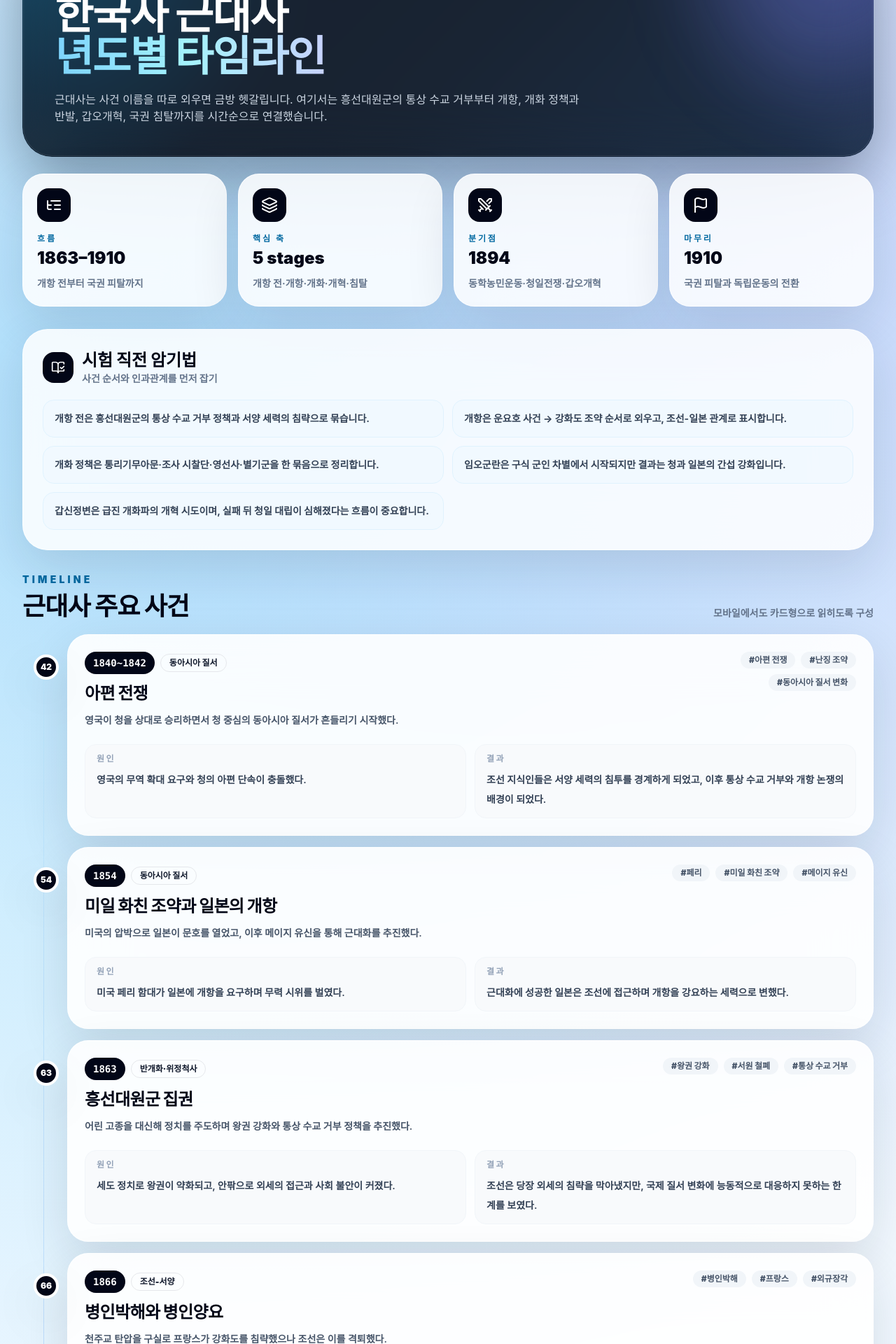
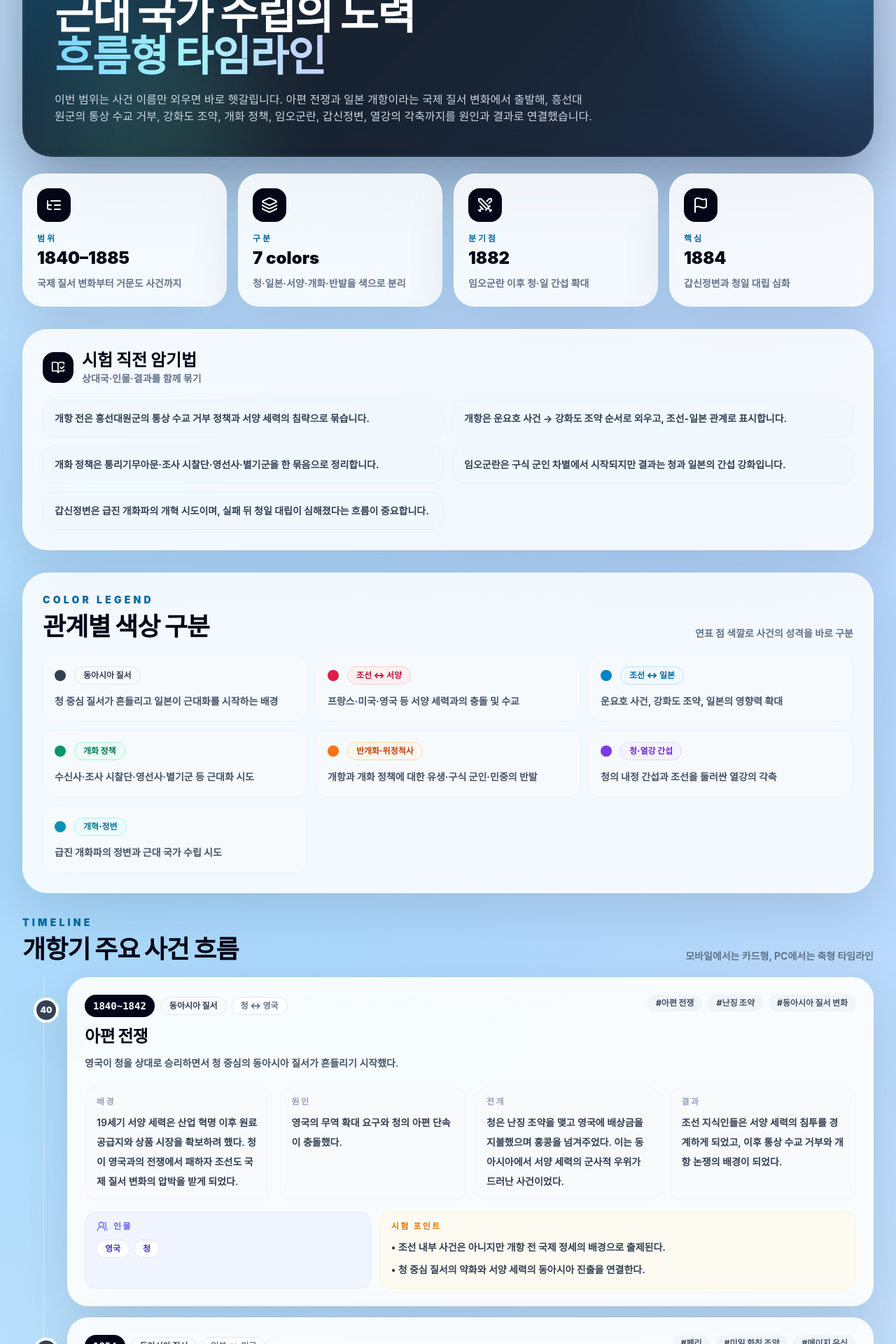
Before and after one commit to hoshinodaisuki0102/KSarchive, a Next.js app: page /subjects/history in a window 1280 px wide. Shown: the part 220-2140 px from the top of the page at 70% size. Built offline with nearby package versions, Linux system fonts and the light colour scheme.

Commit message:
Revamp history page with visual timeline and quizzes

```diff
--- a/app/subjects/history/page.tsx
+++ b/app/subjects/history/page.tsx
@@ -1,15 +1,10 @@
 import Link from "next/link";
-import { ArrowLeft, BookOpenCheck, Flag, Landmark, Layers3, Swords, ListTree } from "lucide-react";
+import { ArrowLeft, BookOpenCheck, Flag, Landmark, Layers3, Swords, ListTree, UsersRound } from "lucide-react";
 import { SiteFooter } from "@/components/site-footer";
-import { modernHistoryStudyTips, modernHistoryTimeline } from "@/lib/history-data";
+import { HistoryQuizPanel } from "@/components/history-quiz-panel";
+import { historyCategoryMeta, modernHistoryStudyTips, modernHistoryTimeline } from "@/lib/history-data";
 
-const categoryStyle = {
-  "개항 전": "border-slate-200 bg-slate-50 text-slate-700",
-  "개항": "border-sky-200 bg-sky-50 text-sky-700",
-  "개화와 반발": "border-amber-200 bg-amber-50 text-amber-700",
-  "개혁": "border-emerald-200 bg-emerald-50 text-emerald-700",
-  "국권 침탈": "border-red-200 bg-red-50 text-red-700"
-} as const;
+const legendOrder = ["동아시아 질서", "조선-서양", "조선-일본", "개화 정책", "반개화·위정척사", "청·열강 간섭", "개혁·정변"] as const;
 
 export default function HistoryPage() {
   return (
@@ -21,17 +16,18 @@ export default function HistoryPage() {
 
         <section className="relative mt-8 overflow-hidden rounded-[42px] bg-mesh-dark p-[1px] shadow-deep">
           <div className="relative rounded-[41px] border border-white/10 bg-white/[0.06] p-7 text-white backdrop-blur-2xl sm:p-9 lg:p-11">
-            <div className="absolute -right-24 -top-24 h-80 w-80 rounded-full bg-indigo-400/25 blur-3xl" />
+            <div className="absolute -right-24 -top-24 h-80 w-80 rounded-full bg-cyan-400/25 blur-3xl" />
+            <div className="absolute -bottom-28 left-10 h-72 w-72 rounded-full bg-emerald-300/15 blur-3xl" />
             <div className="relative max-w-4xl">
               <p className="inline-flex items-center gap-2 rounded-full border border-white/10 bg-white/10 px-4 py-2 text-sm font-black text-sky-100 backdrop-blur">
-                <Landmark className="h-4 w-4" /> Korean History · Modern Era
+                <Landmark className="h-4 w-4" /> Korean History · 개항과 근대 국가 수립의 노력
               </p>
               <h1 className="mt-6 text-4xl font-black leading-tight tracking-tight sm:text-6xl">
-                한국사 근대사<br />
-                <span className="text-gradient-sky">년도별 타임라인</span>
+                근대 국가 수립의 노력<br />
+                <span className="text-gradient-sky">흐름형 타임라인</span>
               </h1>
               <p className="mt-5 max-w-3xl text-sm leading-8 text-slate-300 sm:text-base">
-                근대사는 사건 이름을 따로 외우면 금방 헷갈립니다. 여기서는 흥선대원군의 통상 수교 거부부터 개항, 개화 정책과 반발, 갑오개혁, 국권 침탈까지를 시간순으로 연결했습니다.
+                이번 범위는 사건 이름만 외우면 바로 헷갈립니다. 아편 전쟁과 일본 개항이라는 국제 질서 변화에서 출발해, 흥선대원군의 통상 수교 거부, 강화도 조약, 개화 정책, 임오군란, 갑신정변, 열강의 각축까지를 원인과 결과로 연결했습니다.
               </p>
             </div>
           </div>
@@ -39,10 +35,10 @@ export default function HistoryPage() {
 
         <section className="mt-6 grid gap-4 sm:grid-cols-2 lg:grid-cols-4">
           {[
-            { icon: ListTree, title: "흐름", value: "1863–1910", text: "개항 전부터 국권 피탈까지" },
-            { icon: Layers3, title: "핵심 축", value: "5 stages", text: "개항 전·개항·개화·개혁·침탈" },
-            { icon: Swords, title: "분기점", value: "1894", text: "동학농민운동·청일전쟁·갑오개혁" },
-            { icon: Flag, title: "마무리", value: "1910", text: "국권 피탈과 독립운동의 전환" }
+            { icon: ListTree, title: "범위", value: "1840–1885", text: "국제 질서 변화부터 거문도 사건까지" },
+            { icon: Layers3, title: "구분", value: "7 colors", text: "청·일본·서양·개화·반발을 색으로 분리" },
+            { icon: Swords, title: "분기점", value: "1882", text: "임오군란 이후 청·일 간섭 확대" },
+            { icon: Flag, title: "핵심", value: "1884", text: "갑신정변과 청일 대립 심화" }
           ].map((item) => {
             const Icon = item.icon;
             return (
@@ -61,7 +57,7 @@ export default function HistoryPage() {
             <span className="grid h-11 w-11 place-items-center rounded-2xl bg-slate-950 text-white"><BookOpenCheck className="h-5 w-5" /></span>
             <div>
               <h2 className="text-2xl font-black text-slate-950">시험 직전 암기법</h2>
-              <p className="text-sm font-bold text-slate-500">사건 순서와 인과관계를 먼저 잡기</p>
+              <p className="text-sm font-bold text-slate-500">상대국·인물·결과를 함께 묶기</p>
             </div>
           </div>
           <div className="mt-5 grid gap-3 md:grid-cols-2">
@@ -71,53 +67,109 @@ export default function HistoryPage() {
           </div>
         </section>
 
+        <section className="mt-8 rounded-[36px] border border-white/70 bg-white/85 p-5 shadow-card backdrop-blur-2xl sm:p-7">
+          <div className="mb-5 flex flex-col gap-2 sm:flex-row sm:items-end sm:justify-between">
+            <div>
+              <p className="text-sm font-black uppercase tracking-[0.3em] text-brand-700">Color Legend</p>
+              <h2 className="mt-2 text-3xl font-black tracking-tight text-slate-950 sm:text-4xl">관계별 색상 구분</h2>
+            </div>
+            <p className="text-sm font-bold text-slate-500">연표 점 색깔로 사건의 성격을 바로 구분</p>
+          </div>
+          <div className="grid gap-3 md:grid-cols-2 xl:grid-cols-3">
+            {legendOrder.map((category) => {
+              const meta = historyCategoryMeta[category];
+              return (
+                <div key={category} className="rounded-2xl border border-slate-100 bg-slate-50/80 p-4">
+                  <div className="flex items-center gap-3">
+                    <span className={`h-4 w-4 rounded-full ${meta.dot}`} />
+                    <span className={`rounded-full border px-3 py-1 text-xs font-black ${meta.chip}`}>{meta.label}</span>
+                  </div>
+                  <p className="mt-3 text-sm font-bold leading-6 text-slate-600">{meta.desc}</p>
+                </div>
+              );
+            })}
+          </div>
+        </section>
+
         <section className="mt-8">
           <div className="mb-5 flex flex-col gap-2 sm:flex-row sm:items-end sm:justify-between">
             <div>
               <p className="text-sm font-black uppercase tracking-[0.3em] text-brand-700">Timeline</p>
-              <h2 className="mt-2 text-3xl font-black tracking-tight text-slate-950 sm:text-4xl">근대사 주요 사건</h2>
+              <h2 className="mt-2 text-3xl font-black tracking-tight text-slate-950 sm:text-4xl">개항기 주요 사건 흐름</h2>
             </div>
-            <p className="text-sm font-bold text-slate-500">모바일에서도 카드형으로 읽히도록 구성</p>
+            <p className="text-sm font-bold text-slate-500">모바일에서는 카드형, PC에서는 축형 타임라인</p>
           </div>
 
           <div className="relative">
-            <div className="absolute left-[30px] top-0 hidden h-full w-px bg-gradient-to-b from-sky-200 via-indigo-200 to-red-200 sm:block" />
+            <div className="absolute left-[30px] top-0 hidden h-full w-px bg-gradient-to-b from-slate-200 via-sky-200 to-violet-200 sm:block" />
             <div className="space-y-4">
-              {modernHistoryTimeline.map((entry) => (
-                <article key={`${entry.year}-${entry.title}`} className="relative rounded-[30px] border border-white/70 bg-white/90 p-5 shadow-card backdrop-blur-2xl sm:ml-16 sm:p-6">
-                  <div className="absolute -left-[49px] top-7 hidden h-9 w-9 place-items-center rounded-full border-4 border-white bg-slate-950 text-xs font-black text-white shadow-card sm:grid">
-                    {entry.year.slice(-2)}
+              {modernHistoryTimeline.map((entry) => {
+                const meta = historyCategoryMeta[entry.category];
+                return (
+                  <article key={entry.id} className="relative rounded-[30px] border border-white/70 bg-white/90 p-5 shadow-card backdrop-blur-2xl sm:ml-16 sm:p-6">
+                    <div className={`absolute -left-[49px] top-7 hidden h-9 w-9 place-items-center rounded-full border-4 border-white text-xs font-black text-white shadow-card sm:grid ${meta.dot}`}>
+                      {entry.year.slice(0, 4).slice(-2)}
                     </div>
                     <div className="flex flex-col gap-3 lg:flex-row lg:items-start lg:justify-between">
                       <div>
                         <div className="flex flex-wrap items-center gap-2">
                           <span className="rounded-2xl bg-slate-950 px-3 py-1.5 font-mono text-sm font-black text-white">{entry.year}</span>
-                        <span className={`rounded-full border px-3 py-1 text-xs font-black ${categoryStyle[entry.category]}`}>{entry.category}</span>
+                          <span className={`rounded-full border px-3 py-1 text-xs font-black ${meta.chip}`}>{entry.category}</span>
+                          <span className="rounded-full bg-white px-3 py-1 text-xs font-black text-slate-500 ring-1 ring-slate-200">{entry.relation}</span>
                         </div>
                         <h3 className="mt-3 text-2xl font-black tracking-tight text-slate-950">{entry.title}</h3>
                         <p className="mt-2 text-sm font-semibold leading-7 text-slate-600">{entry.summary}</p>
                       </div>
-                    <div className="flex flex-wrap gap-2 lg:max-w-[280px] lg:justify-end">
+                      <div className="flex flex-wrap gap-2 lg:max-w-[300px] lg:justify-end">
                         {entry.keywords.map((keyword) => (
                           <span key={keyword} className="rounded-full bg-slate-100 px-3 py-1 text-xs font-black text-slate-600">#{keyword}</span>
                         ))}
                       </div>
                     </div>
-                  <div className="mt-5 grid gap-3 md:grid-cols-2">
+
+                    <div className="mt-5 grid gap-3 md:grid-cols-2 xl:grid-cols-4">
+                      <div className="rounded-2xl border border-slate-100 bg-slate-50 px-4 py-3">
+                        <p className="text-xs font-black uppercase tracking-[0.2em] text-slate-400">배경</p>
+                        <p className="mt-2 text-sm font-semibold leading-7 text-slate-700">{entry.background}</p>
+                      </div>
                       <div className="rounded-2xl border border-slate-100 bg-slate-50 px-4 py-3">
                         <p className="text-xs font-black uppercase tracking-[0.2em] text-slate-400">원인</p>
                         <p className="mt-2 text-sm font-semibold leading-7 text-slate-700">{entry.cause}</p>
+                      </div>
+                      <div className="rounded-2xl border border-slate-100 bg-slate-50 px-4 py-3">
+                        <p className="text-xs font-black uppercase tracking-[0.2em] text-slate-400">전개</p>
+                        <p className="mt-2 text-sm font-semibold leading-7 text-slate-700">{entry.development}</p>
                       </div>
                       <div className="rounded-2xl border border-slate-100 bg-slate-50 px-4 py-3">
                         <p className="text-xs font-black uppercase tracking-[0.2em] text-slate-400">결과</p>
                         <p className="mt-2 text-sm font-semibold leading-7 text-slate-700">{entry.result}</p>
                       </div>
                     </div>
-                </article>
+
+                    <div className="mt-4 grid gap-3 lg:grid-cols-[0.75fr_1.25fr]">
+                      <div className="rounded-2xl border border-indigo-100 bg-indigo-50/70 px-4 py-3">
+                        <p className="flex items-center gap-2 text-xs font-black uppercase tracking-[0.2em] text-indigo-500"><UsersRound className="h-4 w-4" /> 인물</p>
+                        <div className="mt-3 flex flex-wrap gap-2">
+                          {entry.people.map((person) => (
+                            <span key={person} className="rounded-full bg-white px-3 py-1 text-xs font-black text-indigo-700 ring-1 ring-indigo-100">{person}</span>
                           ))}
                         </div>
                       </div>
+                      <div className="rounded-2xl border border-amber-100 bg-amber-50/70 px-4 py-3">
+                        <p className="text-xs font-black uppercase tracking-[0.2em] text-amber-600">시험 포인트</p>
+                        <ul className="mt-2 space-y-1 text-sm font-bold leading-7 text-slate-700">
+                          {entry.exam.map((point) => <li key={point}>• {point}</li>)}
+                        </ul>
+                      </div>
+                    </div>
+                  </article>
+                );
+              })}
+            </div>
+          </div>
         </section>
+
+        <HistoryQuizPanel />
       </div>
       <SiteFooter />
     </main>
```
Lines whose indentation alone changed are shown as unchanged.
